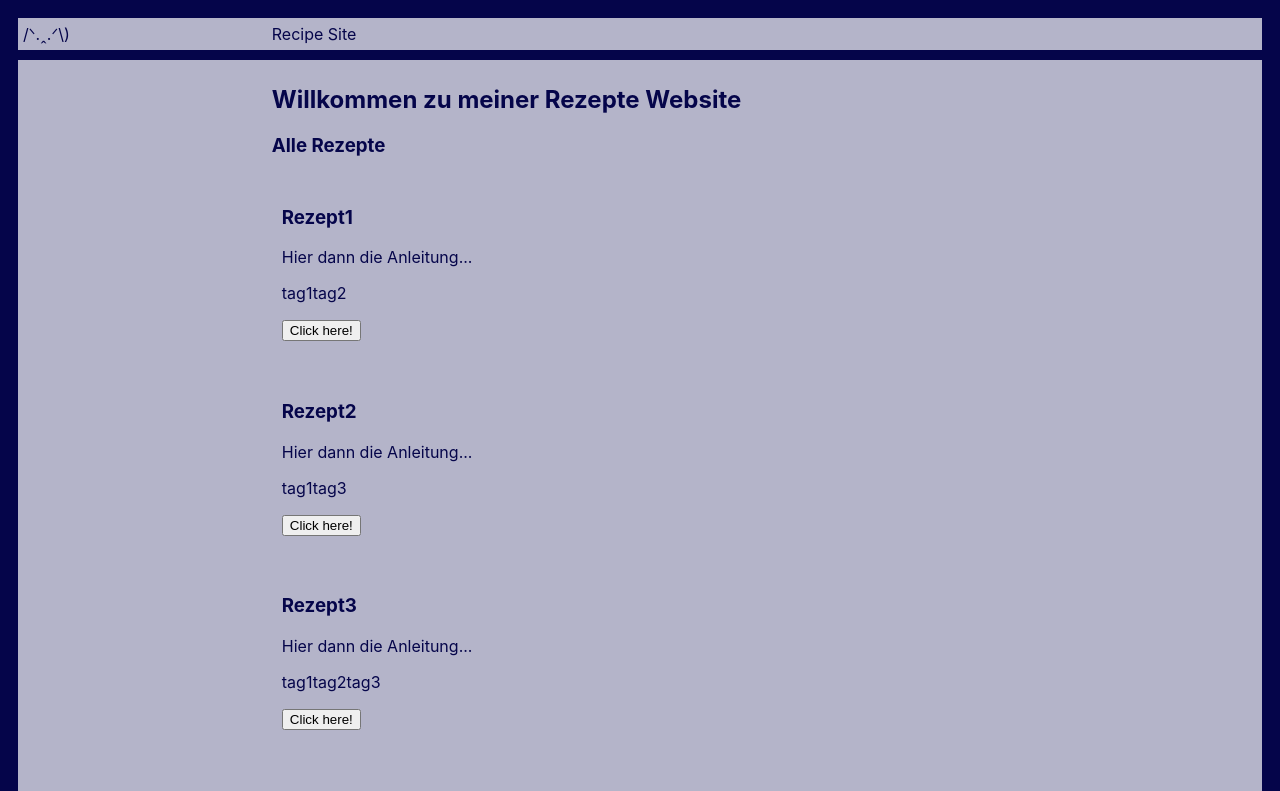
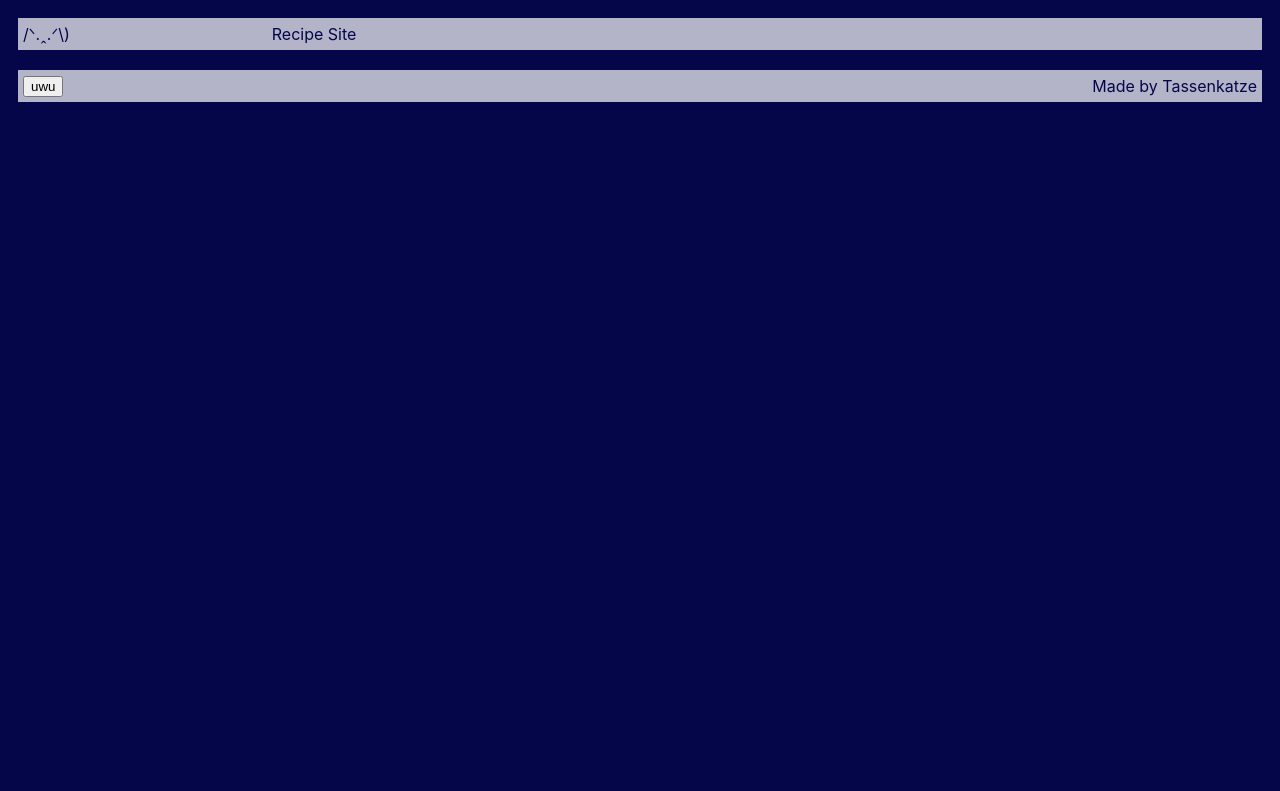
Before and after one commit to tassenkatze/recipe-site, a React (Create React App) app: page / in a window 1280 px wide. Shown: the top 791 px of the page. Built offline with nearby package versions, Linux system fonts and the light colour scheme; data requests are answered from the project's data file.

Commit message:
adding routes to webpage

```diff
--- a/package.json
+++ b/package.json
@@ -13,7 +13,7 @@
     "@types/react-dom": "^18.2.14",
     "react": "^18.2.0",
     "react-dom": "^18.2.0",
-    "react-scripts": "5.0.1",
+    "react-scripts": "^5.0.1",
     "sass": "^1.69.5",
     "typescript": "^4.9.5",
     "web-vitals": "^2.1.4"
@@ -45,6 +45,7 @@
     ]
   },
   "devDependencies": {
-    "gh-pages": "^6.0.0"
+    "gh-pages": "^6.0.0",
+    "react-router-dom": "^6.21.0"
   }
 }
--- a/src/App.tsx
+++ b/src/App.tsx
@@ -1,17 +1,28 @@
 import Header from "./components/Header";
 import Body from "./components/Body";
 import Footer from "./components/Footer";
+
+import { BrowserRouter as Router, Routes, Route } from "react-router-dom";
 
 // components hat function, die element zurückgibt
 function App() {
 
   //return: tsx code instead of html
   return (
-    <div className="App"> {/* className instead of class in tsx or jsx code */}
-      <Header/> {/* use imported component */}
-      <Body/>
-      <Footer/>
-    </div>
+    <Router>
+      <div className="App"> {/* className instead of class in tsx or jsx code */}
+        <Header /> {/* use imported component */}
+
+        <Routes>
+          <Route path="/recipe-site" element={<Body />} />
+          <Route path="/recipe-site/lego" element={<div className="Content">Lego is great</div>} />
+
+
+        </Routes>
+
+        <Footer />
+      </div>
+    </Router>
   );
 }
 
--- /dev/null
+++ b/src/react-app-env.d.ts
@@ -0,0 +1 @@
+/// <reference types="react-scripts" />
--- a/tsconfig.json
+++ b/tsconfig.json
@@ -18,7 +18,7 @@
     "resolveJsonModule": true,
     "isolatedModules": true,
     "noEmit": true,
-    "jsx": "react-jsx"
+    "jsx": "preserve"
   },
   "include": [
     "src"
```
